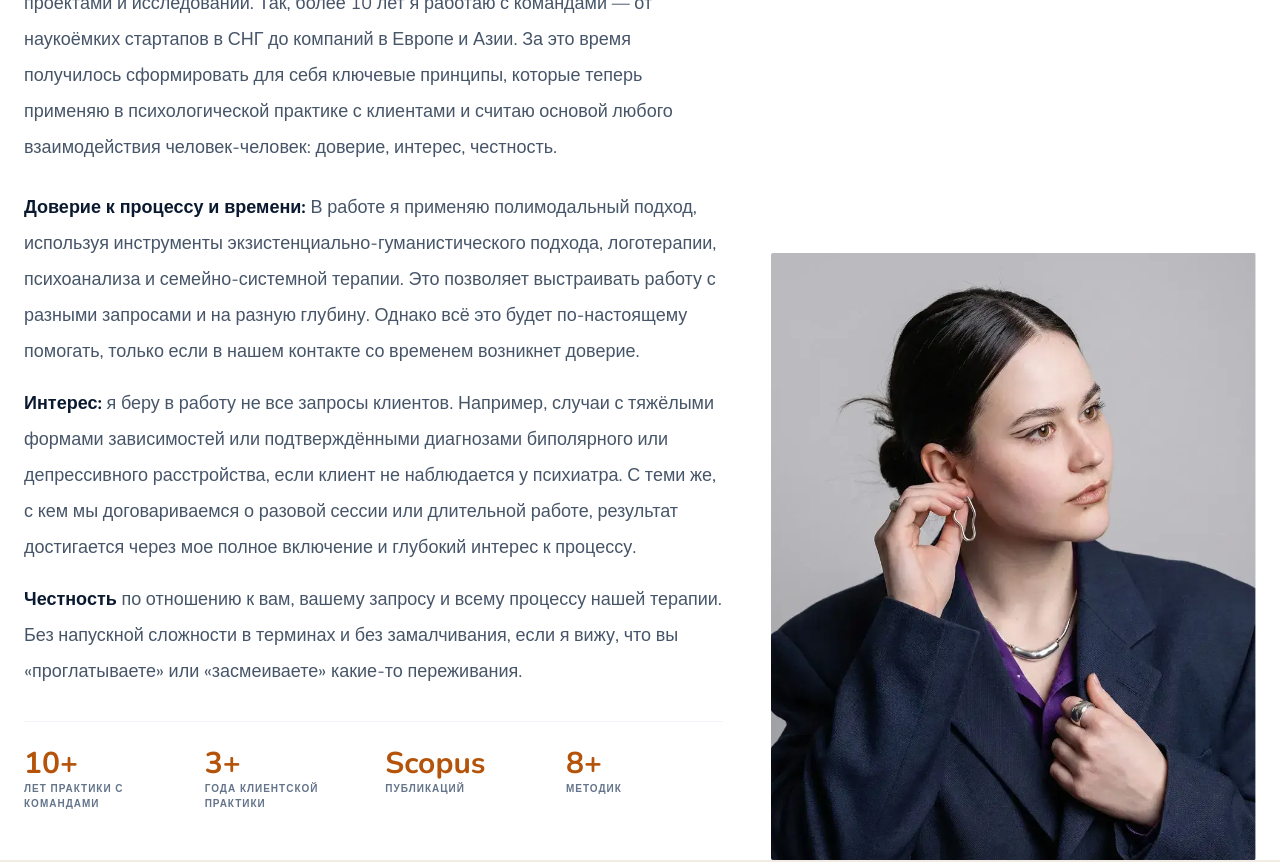
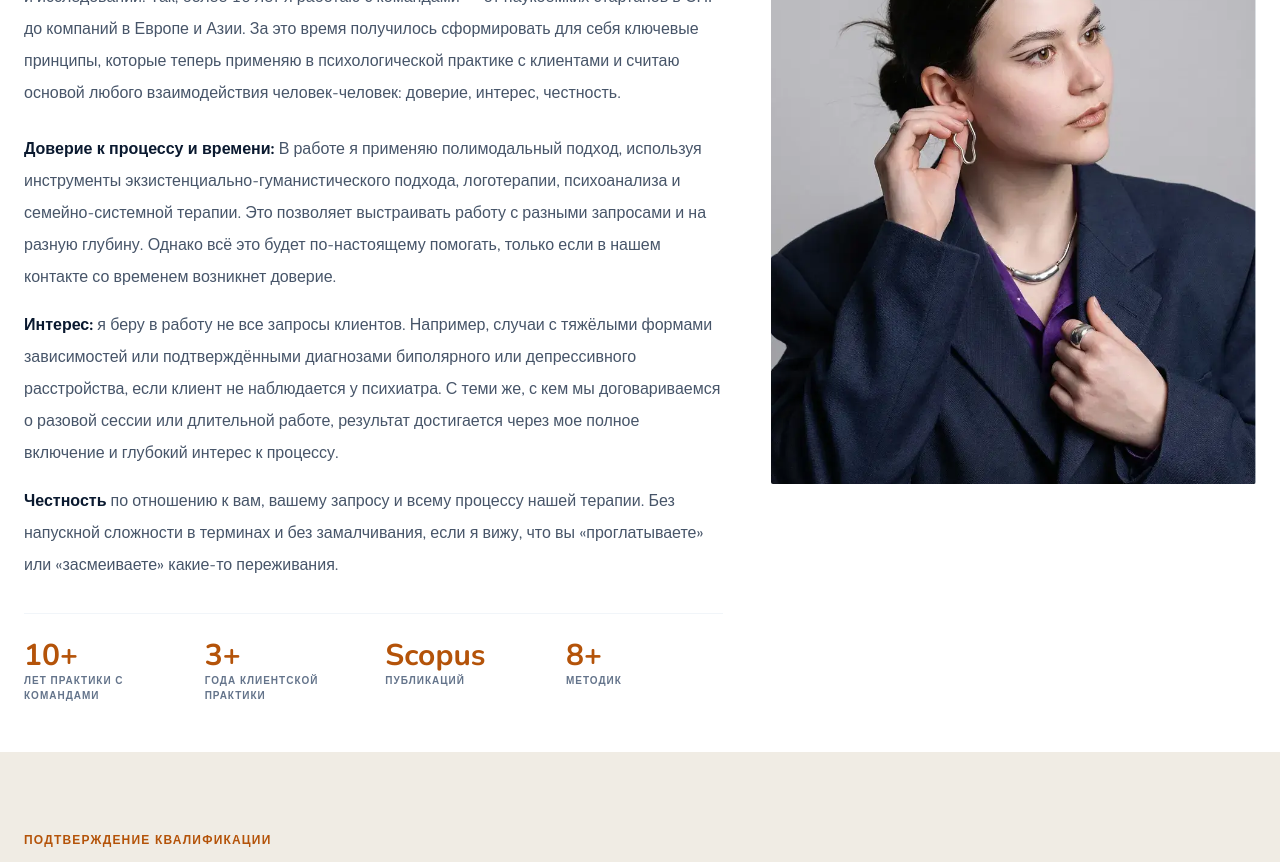
Before and after one commit to Hich00b/druzhinina-portfolio, a React (Vite) app: page / in a window 1280 px wide. Shown: the part 1260-2122 px from the top of the page. Built offline with nearby package versions, Linux system fonts and the light colour scheme.

Commit message:
major updates

```diff
--- a/src/App.jsx
+++ b/src/App.jsx
@@ -113,7 +113,7 @@ const App = () => {
   const profileUrl = "/images/profile-picture.webp";
   const bioUrl = "/images/web-picture.webp";
 
-  // LOGIC: Make 19, 20, 21 appear first, remove 18, then the rest
+  // LOGIC: Make 19, 20, 21 appear first, then 1, 2, 3...
   const priorityCerts = [19, 20, 21];
   const otherCerts = Array.from({ length: 21 }, (_, i) => i + 1)
     .filter(id => id !== 18 && !priorityCerts.includes(id));
@@ -320,7 +320,8 @@ const App = () => {
               <h2 className="font-serif text-4xl text-navy-900 font-bold">
                 Путь <span className="line-through decoration-amber-700 decoration-2 text-slate-400">не</span>Героя и принципы в работе
               </h2>
-              <div className="prose prose-slate text-slate-600 leading-loose text-lg">
+              {/* Reduced font size to text-base to account for Nunito's larger appearance */}
+              <div className="prose prose-slate text-slate-600 leading-loose text-base">
                 <p>
                   Мой путь в психологию начался не с получения «вышки», а со сферы управления проектами и исследований. Так, более 10 лет я работаю с командами — от наукоёмких стартапов в СНГ до компаний в Европе и Азии. За это время получилось сформировать для себя ключевые принципы, которые теперь применяю в психологической практике с клиентами и считаю основой любого взаимодействия человек-человек: доверие, интерес, честность.
                 </p>
@@ -350,7 +351,8 @@ const App = () => {
                 ))}
               </div>
             </div>
-            <div className="md:col-span-5 relative mt-8 md:mt-0 self-end">
+            {/* Removed self-end to prevent space at top, added items-start to grid above */}
+            <div className="md:col-span-5 relative mt-8 md:mt-0">
                <div className="aspect-[4/5] bg-slate-100 relative overflow-hidden rounded-sm">
                  <img
                     src={bioUrl}
@@ -504,7 +506,7 @@ const App = () => {
           </div>
 
           <div className="grid md:grid-cols-12 gap-12">
-            <div className="md:col-span-12 space-y-6 text-slate-600 leading-relaxed text-lg">
+            <div className="md:col-span-12 space-y-6 text-slate-600 leading-relaxed text-base">
               <div className="flex gap-6 text-sm font-bold text-navy-900 border-b border-gray-100 pb-6 uppercase tracking-wider">
                 <span className="flex items-center gap-2"><Clock size={16} className="text-gold-500"/> 60 минут</span>
                 <span className="flex items-center gap-2"><MapPin size={16} className="text-gold-500"/> Онлайн / Очно (Мск/СПб)</span>
@@ -556,7 +558,7 @@ const App = () => {
           </div>
 
           <div className="grid md:grid-cols-12 gap-12">
-            <div className="md:col-span-12 space-y-6 text-slate-600 leading-relaxed text-lg">
+            <div className="md:col-span-12 space-y-6 text-slate-600 leading-relaxed text-base">
               <div className="flex gap-6 text-sm font-bold text-navy-900 border-b border-gray-200 pb-6 uppercase tracking-wider">
                 <span className="flex items-center gap-2"><Clock size={16} className="text-gold-500"/> 75-90 минут</span>
                 <span className="flex items-center gap-2"><MapPin size={16} className="text-gold-500"/> Онлайн / Очно</span>
@@ -637,7 +639,7 @@ const App = () => {
           </div>
 
           <div className="grid md:grid-cols-12 gap-12">
-            <div className="md:col-span-12 space-y-6 text-slate-600 leading-relaxed text-lg">
+            <div className="md:col-span-12 space-y-6 text-slate-600 leading-relaxed text-base">
               <div className="flex gap-6 text-sm font-bold text-navy-900 border-b border-gray-100 pb-6 uppercase tracking-wider">
                 <span className="flex items-center gap-2"><Clock size={16} className="text-gold-500"/> от 90 минут</span>
                 <span className="flex items-center gap-2"><MapPin size={16} className="text-gold-500"/> Онлайн / Очно (РФ, Алжир)</span>
@@ -668,9 +670,12 @@ const App = () => {
                 </div>
               </div>
 
-              <div className="bg-navy-900 text-slate-300 p-8 rounded-lg mt-8">
+              {/* TWO COLUMNS: Questions (Left) & Problems (Right) */}
+              <div className="bg-navy-900 text-slate-300 p-8 rounded-lg mt-8 grid md:grid-cols-2 gap-10">
+
+                {/* LEFT: Questions */}
+                <div>
                   <h3 className="font-serif text-xl text-white mb-6 font-bold">Возможно, вы столкнулись с такими вопросами:</h3>
-                <div className="grid gap-6">
                   <ul className="space-y-4 text-base italic">
                     <li className="flex gap-3">
                       <span className="text-gold-500 font-bold">"</span>
@@ -690,6 +695,17 @@ const App = () => {
                     </li>
                   </ul>
                 </div>
+
+                {/* RIGHT: Problems (No headline as requested) */}
+                <div className="flex flex-col justify-center">
+                   <ul className="space-y-3 text-base list-disc pl-4 text-white/90">
+                      <li>Конфликты и неэффективная коммуникация.</li>
+                      <li>Внедрение изменений: сопротивление, саботаж.</li>
+                      <li>Стратегические или кризисные сессии.</li>
+                      <li>Восстановление команды после потерь.</li>
+                   </ul>
+                </div>
+
               </div>
 
               <div className="mt-6">
@@ -767,10 +783,8 @@ const App = () => {
             </div>
 
             <div className="flex flex-col h-full justify-between space-y-8">
-               {/* Spacer to push content down or keep it balanced */}
-               <div className="hidden md:block"></div>
-
-               <div className="flex flex-col gap-6">
+               {/* Moved DOCUMENTS to the top to fill empty space */}
+               <div className="flex flex-col gap-6 pt-2">
                  <div>
                    <strong className="text-white block mb-3 uppercase tracking-widest text-xs font-bold">Документы</strong>
                    <ul className="space-y-3 text-sm text-slate-400">
@@ -778,7 +792,10 @@ const App = () => {
                      <li><a href="#" className="hover:text-gold-500 transition-colors">Политика конфиденциальности</a></li>
                    </ul>
                  </div>
-                 <div className="h-px bg-white/10 w-full"></div>
+               </div>
+
+               <div className="mt-auto">
+                 <div className="h-px bg-white/10 w-full mb-6"></div>
                  <p className="text-xs leading-relaxed text-slate-500">
                    © 2026 Anastasiia Druzhinina. <br/>
                    Услуги не являются медицинской деятельностью. При клинических состояниях обратитесь к врачу-психиатру.
--- a/src/main.jsx
+++ b/src/main.jsx
@@ -3,12 +3,11 @@ import ReactDOM from 'react-dom/client'
 import App from './App.jsx'
 import './index.css'
 
-// NEW FONT: Nunito (Replacing Lato/Playfair for Body/Headings as requested)
+// FONTS: Nunito (Primary) & Playfair (Display/Accents)
 import '@fontsource/nunito/300.css';
 import '@fontsource/nunito/400.css';
 import '@fontsource/nunito/600.css';
 import '@fontsource/nunito/700.css';
-// Keeping Playfair just for specific accents if needed, otherwise Nunito takes over
 import '@fontsource/playfair-display/400.css';
 import '@fontsource/playfair-display/700.css';
 
--- a/tailwind.config.js
+++ b/tailwind.config.js
@@ -7,11 +7,11 @@ export default {
   theme: {
     extend: {
       fontFamily: {
-        // Set Nunito as the default sans and serif (unless you want to keep Playfair for titles)
-        // Based on your request "change font set up to Nunito", I will make it the primary.
+        // Sets Nunito as the default font for the whole site
         sans: ['Nunito', 'sans-serif'],
-        serif: ['Nunito', 'serif'], // Switched to Nunito as requested
-        display: ['"Playfair Display"', 'serif'] // Kept just in case for specific accents
+        serif: ['Nunito', 'serif'],
+        // We keep Playfair available if you ever want to use it for specific headers
+        display: ['"Playfair Display"', 'serif']
       },
       colors: {
         navy: { 900: '#0a192f', 800: '#112240' },
```
Lines whose indentation alone changed are shown as unchanged.
